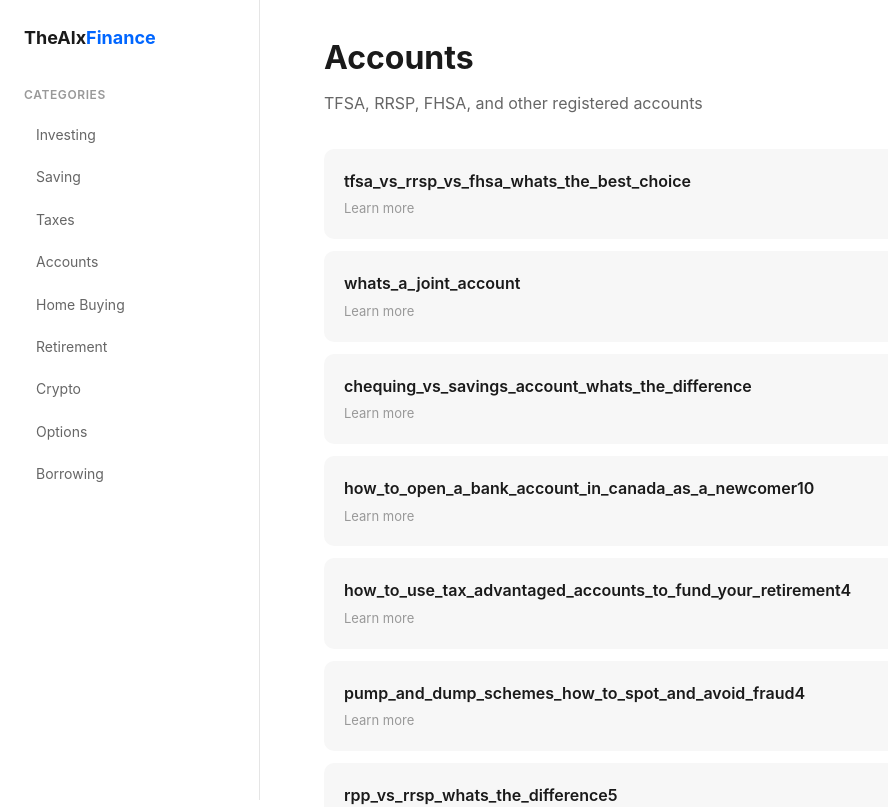
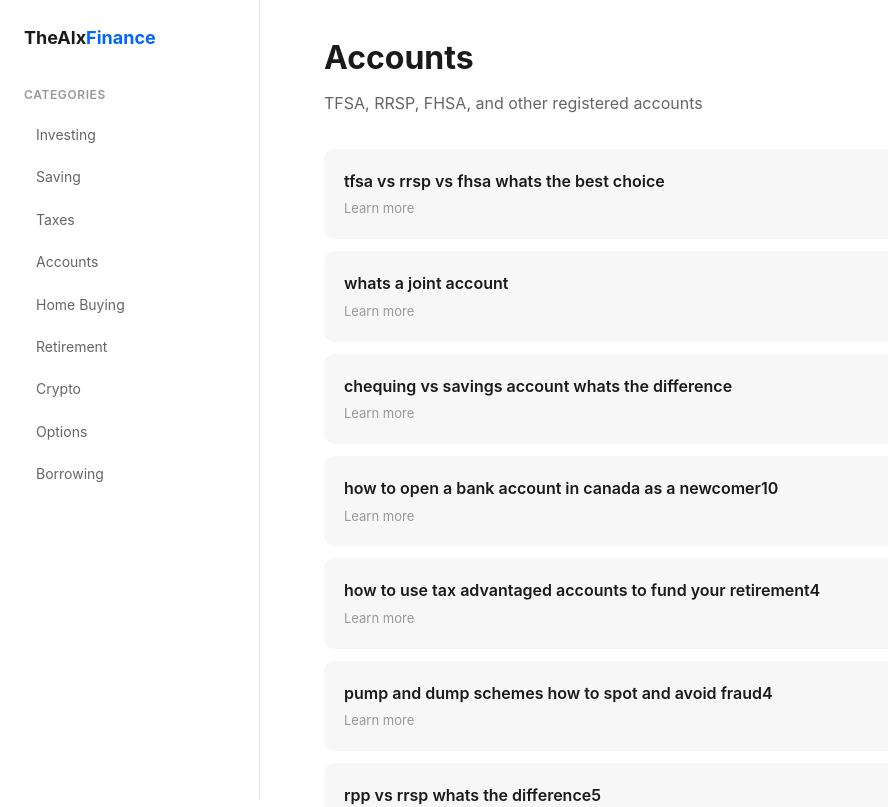
Before and after one commit to thegreatalxx/finance, a Next.js app: page /accounts in a window 1280 px wide. Shown: the top 807 px of the page, without its empty margins (0-888 px from the left). Built offline with nearby package versions, Linux system fonts and the light colour scheme.

Commit message:
Fix underscores in article titles

```diff
--- a/app/[category]/[slug]/page.tsx
+++ b/app/[category]/[slug]/page.tsx
@@ -47,7 +47,7 @@ export async function generateStaticParams() {
 
 export async function generateMetadata({ params }: Props) {
   const category = getCategoryInfo(params.category)
-  const title = params.slug.replace(/-/g, ' ').replace(/^\d+_/, '')
+  const title = params.slug.replace(/-/g, ' ').replace(/_/g, ' ').replace(/^\d+ /, '')
   return {
     title: `${title} | ${category?.name || 'Article'} | TheAlxLabs Finance Learn`,
   }
--- a/app/[category]/page.tsx
+++ b/app/[category]/page.tsx
@@ -21,6 +21,10 @@ export async function generateMetadata({ params }: Props) {
   }
 }
 
+function formatSlug(slug: string): string {
+  return slug.replace(/-/g, ' ').replace(/_/g, ' ').replace(/^\d+ /, '')
+}
+
 export default async function CategoryPage({ params }: Props) {
   const category = getCategoryInfo(params.category)
   if (!category) notFound()
@@ -35,7 +39,7 @@ export default async function CategoryPage({ params }: Props) {
       <div className="article-list">
         {articles.map((article) => (
           <Link key={article.slug} href={`/${params.category}/${article.slug}`} className="article-card">
-            <h3>{article.slug.replace(/-/g, ' ').replace(/^\d+_/, '')}</h3>
+            <h3>{formatSlug(article.slug)}</h3>
             <div className="meta">Learn more</div>
           </Link>
         ))}
--- a/lib/articles.ts
+++ b/lib/articles.ts
@@ -111,7 +111,7 @@ export async function getArticleContent(categorySlug: string, articleSlug: strin
 
     return {
       content: fileContent,
-      title: titleMatch ? titleMatch[1].trim() : articleSlug.replace(/-/g, ' ').replace(/^\d+_/, ''),
+      title: titleMatch ? titleMatch[1].trim() : articleSlug.replace(/-/g, ' ').replace(/_/g, ' ').replace(/^\d+ /, ''),
       author: authorMatch ? authorMatch[1].trim() : 'The Editors',
       date: dateMatch ? dateMatch[1].trim() : '',
     }
```
